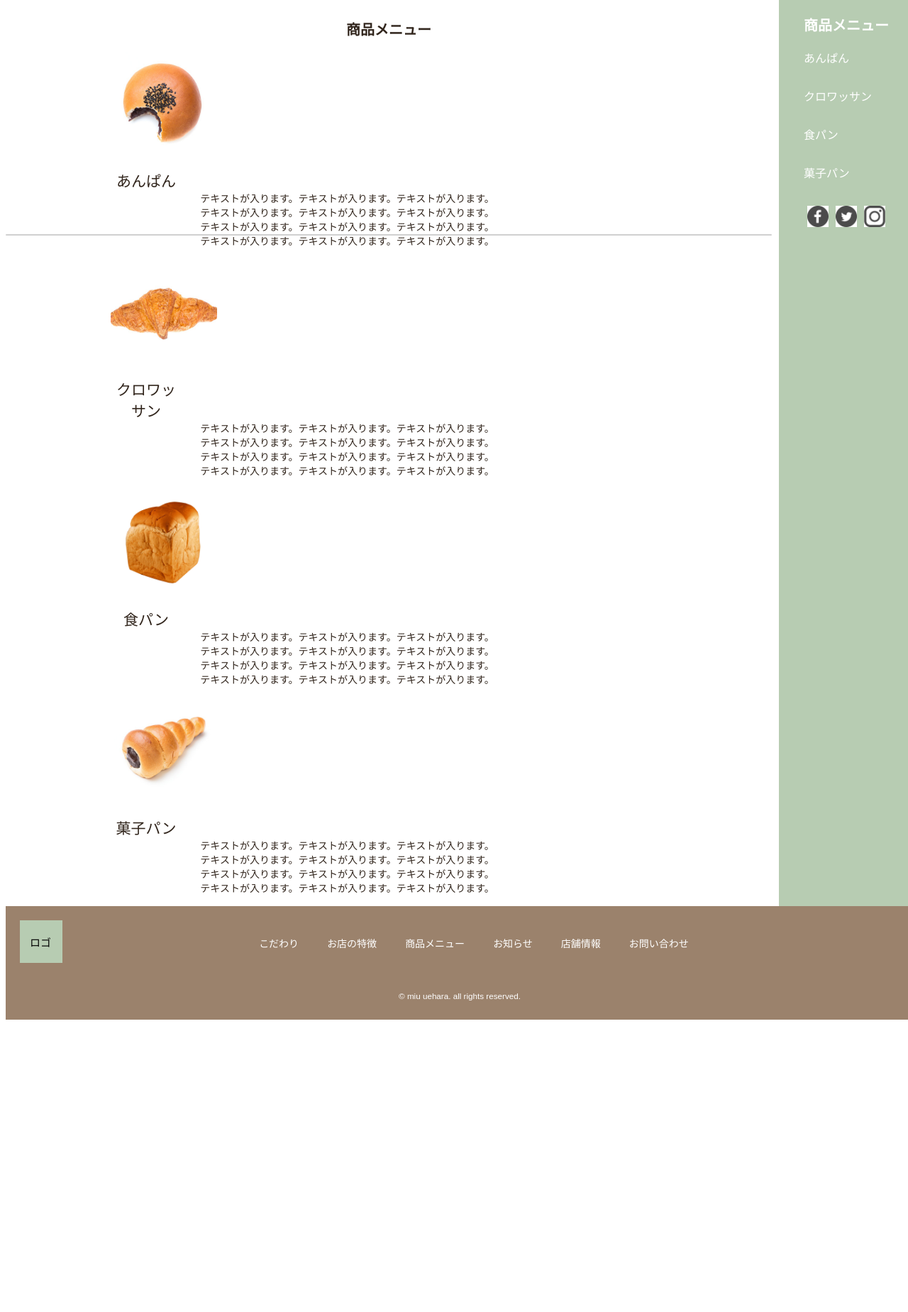
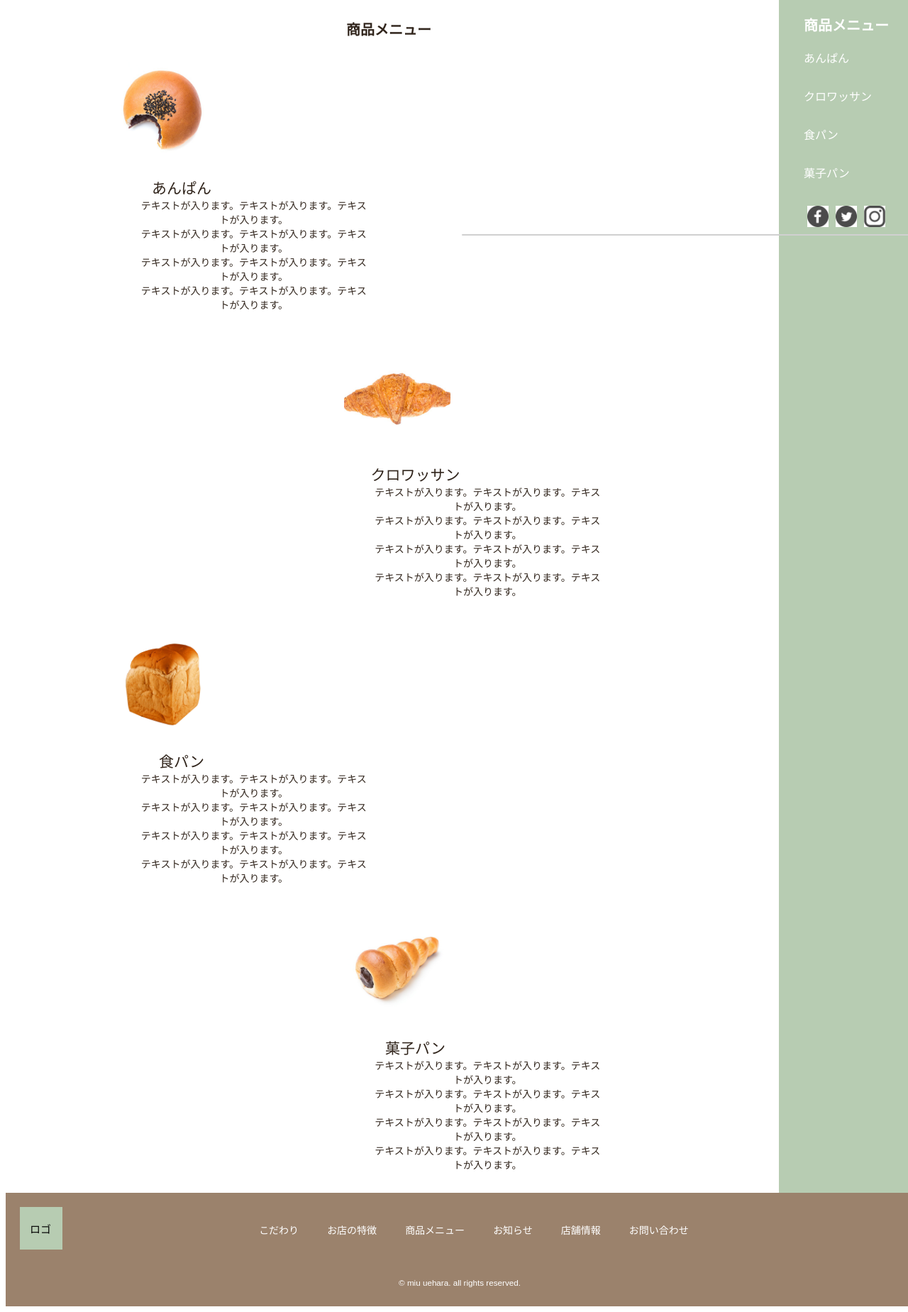
Before and after one commit to ueharamiu/miubread, a PHP site: page /menu.html in a window 1280 px wide; the page is wider, and only the part inside the window is pictured. Shown: the part 118-1967 px from the top of that part at 71% size. Before the commit the page ends 1555 px from the top of that part, so only its background shows below. Run offline with PHP 8.4, Linux system fonts and the light colour scheme.

Commit message:
menu.scss をネスト表記でコーディング

```diff
--- a/css/style.css
+++ b/css/style.css
@@ -1,4 +1,51 @@
 @charset "UTF-8";
+.menu-wrapper-grid {
+  background: #ffffff;
+  height: auto;
+}
+
+.menu-wrapper-grid::before {
+  content: none;
+}
+
+.menu-title {
+  color: #31251c;
+}
+
+.menu-images {
+  display: block;
+}
+
+.anpan,
+.plain-bread {
+  float: left;
+}
+
+.croissant,
+.sweet-bread {
+  float: right;
+}
+
+figcaption {
+  width: 80%;
+  height: 50%;
+}
+
+.menu-commentary {
+  display: -webkit-box;
+  display: -ms-flexbox;
+  display: flex;
+  -webkit-box-orient: vertical;
+  -webkit-box-direction: normal;
+      -ms-flex-direction: column;
+          flex-direction: column;
+}
+
+.menu-commentary > .bread-name {
+  font-size: 1.5em;
+  width: 200px;
+}
+
 .container {
   margin-left: auto;
   margin-right: auto;
@@ -300,7 +347,7 @@ ul.sns {
 }
 
 /* 商品メニュー(index.html) */
-.menu-wrapper-grid {
+.toppage-menu-wrapper-grid {
   width: 1080px;
   height: 300px;
   margin-top: 10px;
@@ -309,7 +356,7 @@ ul.sns {
   position: relative;
 }
 
-.menu-wrapper-grid::before {
+.toppage-menu-wrapper-grid::before {
   /* 上に灰色の横線を配置 */
   content: '';
   position: absolute;
@@ -352,7 +399,7 @@ ul.sns {
   /* 画像を中央でトリミング */
 }
 
-.menu-wrapper-grid::after {
+.toppage-menu-wrapper-grid::after {
   /* 下に灰色の横線を配置 */
   content: '';
   position: absolute;
@@ -477,42 +524,6 @@ input[type="submit"] {
   width: 1080px;
   height: 2px;
   top: 304px;
-}
-
-.menu-wrapper-grid {
-  background: #ffffff;
-  height: auto;
-}
-
-.menu-wrapper-grid::before {
-  content: none;
-}
-
-.menu-title {
-  color: #31251c;
-}
-
-.menu-images {
-  display: block;
-}
-
-figcaption {
-  width: 80%;
-  height: 50%;
-}
-
-dl {
-  display: -webkit-box;
-  display: -ms-flexbox;
-  display: flex;
-  -webkit-box-orient: vertical;
-  -webkit-box-direction: normal;
-      -ms-flex-direction: column;
-          flex-direction: column;
-}
-
-.bread-name {
-  font-size: 1.5em;
 }
 
 /* 共通部分 */
@@ -2059,13 +2070,13 @@ img {
     display: inline-block;
   }
   /* 商品メニュー(スマートフォン) */
-  .menu-wrapper-grid {
+  .toppage-menu-wrapper-grid {
     width: 100%;
     height: auto;
     position: relative;
     background-color: #9B826C;
   }
-  .menu-wrapper-grid::before {
+  .toppage-menu-wrapper-grid::before {
     /* 上に灰色の横線を配置(スマートフォン) */
     content: '';
     position: absolute;
@@ -2076,17 +2087,17 @@ img {
     top: -6px;
     left: 0;
   }
-  .menu-box {
+  .toppage-menu-box {
     min-width: 261px;
   }
-  .menu-title {
+  .toppage-menu-title {
     font-size: 95%;
     text-align: center;
     margin-top: 4%;
     margin-bottom: 10px;
     color: #ffffff;
   }
-  .menu-images {
+  .toppage-menu-images {
     display: -webkit-box;
     display: -ms-flexbox;
     display: flex;
@@ -2106,7 +2117,7 @@ img {
     text-align: center;
     font-size: 80%;
   }
-  .menu-images figure img {
+  .toppage-menu-images figure img {
     width: 100%;
     height: 100%;
     min-width: 50px;
@@ -2117,7 +2128,7 @@ img {
        object-fit: cover;
     /* 画像を中央でトリミング(スマートフォン) */
   }
-  .menu-wrapper-grid::after {
+  .toppage-menu-wrapper-grid::after {
     /* 下に灰色の横線を配置(スマートフォン) */
     content: '';
     position: absolute;
--- a/index.html
+++ b/index.html
@@ -102,7 +102,7 @@
           </div> <!-- .f-container -->
 
           <article>
-            <div class="menu-wrapper-grid">
+            <div class="toppage-menu-wrapper-grid">
               <div class="menu-box">
                 <h2 class="menu-title">商品メニュー</h2>
                 <div class="menu-images">
@@ -127,7 +127,7 @@
                   </figure>
                 </div> <!-- .menu-images -->
               </div> <!-- .menu-box -->
-            </div> <!-- menu-wrapper-grid -->
+            </div> <!-- .toppage-menu-wrapper-grid -->
           </article>
 
 
--- a/menu.html
+++ b/menu.html
@@ -68,7 +68,7 @@
                   <figure class="anpan">
                     <img src="images/menu1.jpg" alt="あんぱん">
                       <figcaption>
-                        <dl>
+                        <dl class="menu-commentary">
                           <dt class="bread-name">あんぱん</dt>
                           <dd>テキストが入ります。テキストが入ります。テキストが入ります。</dd>
                           <dd>テキストが入ります。テキストが入ります。テキストが入ります。</dd>
@@ -81,7 +81,7 @@
                   <figure class="croissant">
                     <img src="images/menu2.jpg" alt="クロワッサン">
                       <figcaption>
-                        <dl>
+                        <dl class="menu-commentary">
                           <dt class="bread-name">クロワッサン</dt>
                           <dd>テキストが入ります。テキストが入ります。テキストが入ります。</dd>
                           <dd>テキストが入ります。テキストが入ります。テキストが入ります。</dd>
@@ -94,7 +94,7 @@
                   <figure class="plain-bread">
                     <img src="images/menu3.jpg" alt="食パン">
                       <figcaption>
-                        <dl>
+                        <dl class="menu-commentary">
                           <dt class="bread-name">食パン</dt>
                           <dd>テキストが入ります。テキストが入ります。テキストが入ります。</dd>
                           <dd>テキストが入ります。テキストが入ります。テキストが入ります。</dd>
@@ -107,7 +107,7 @@
                   <figure class="sweet-bread">
                     <img src="images/menu4.jpg" alt="菓子パン">
                       <figcaption>
-                        <dl>
+                        <dl class="menu-commentary">
                           <dt class="bread-name">菓子パン</dt>
                           <dd>テキストが入ります。テキストが入ります。テキストが入ります。</dd>
                           <dd>テキストが入ります。テキストが入ります。テキストが入ります。</dd>
--- a/scss/_menu.scss
+++ b/scss/_menu.scss
@@ -1,10 +1,9 @@
 .menu-wrapper-grid {
   background: #ffffff;
   height: auto;
-}
-
-.menu-wrapper-grid::before {
-  content: none;
+  &::before {
+    content: none;
+  }
 }
 
 .menu-title {
@@ -15,16 +14,26 @@
   display: block;
 }
 
+.anpan,
+.plain-bread {
+  float: left;
+}
+
+.croissant,
+.sweet-bread {
+  float: right;
+}
+
 figcaption {
   width: 80%;
   height: 50%;
 }
 
-dl {
+.menu-commentary {
   display: flex;
   flex-direction: column;
+  > .bread-name {
+    font-size: 1.5em;
+    width: 200px;
+  }
 }
-
-.bread-name {
-  font-size: 1.5em;
-}
--- a/scss/page/_toppage.scss
+++ b/scss/page/_toppage.scss
@@ -113,7 +113,7 @@
 
 
   /* 商品メニュー(index.html) */
-  .menu-wrapper-grid {
+  .toppage-menu-wrapper-grid {
     width: 1080px;
     height: 300px;
     margin-top: 10px;
@@ -122,7 +122,7 @@
     position: relative;
   }
 
-  .menu-wrapper-grid::before { /* 上に灰色の横線を配置 */
+  .toppage-menu-wrapper-grid::before { /* 上に灰色の横線を配置 */
     content: '';
     position: absolute;
     background-color: #d0d0d0;
@@ -157,7 +157,7 @@
     object-fit: cover; /* 画像を中央でトリミング */
   }
 
-  .menu-wrapper-grid::after { /* 下に灰色の横線を配置 */
+  .toppage-menu-wrapper-grid::after { /* 下に灰色の横線を配置 */
     content: '';
     position: absolute;
     background-color: #d0d0d0;
--- a/scss/style.scss
+++ b/scss/style.scss
@@ -1,12 +1,13 @@
 @charset "UTF-8";
 
+@import "./menu";
 @import "./common/footer";
 @import "./common/header";
 @import "./common/sidebar";
 
 @import "./page/toppage";
 
-@import "./menu";
+
 
 /* 共通部分 */
 html {
@@ -1583,14 +1584,14 @@ img {
 
 
   /* 商品メニュー(スマートフォン) */
-    .menu-wrapper-grid {
+    .toppage-menu-wrapper-grid {
       width: 100%;
       height: auto;
       position: relative;
       background-color: #9B826C;
     }
 
-    .menu-wrapper-grid::before { /* 上に灰色の横線を配置(スマートフォン) */
+    .toppage-menu-wrapper-grid::before { /* 上に灰色の横線を配置(スマートフォン) */
       content: '';
       position: absolute;
       background-color: #d0d0d0;
@@ -1601,11 +1602,11 @@ img {
       left: 0;
     }
 
-    .menu-box {
+    .toppage-menu-box {
       min-width: 261px;
     }
 
-    .menu-title {
+    .toppage-menu-title {
       font-size: 95%;
       text-align: center;
       margin-top: 4%;
@@ -1613,7 +1614,7 @@ img {
       color: #ffffff;
     }
 
-    .menu-images {
+    .toppage-menu-images {
       display: flex;
       flex-wrap: wrap;
       min-width: 249px;
@@ -1633,7 +1634,7 @@ img {
       font-size: 80%;
     }
 
-    .menu-images figure img {
+    .toppage-menu-images figure img {
       width: 100%;
       height: 100%;
       min-width: 50px;
@@ -1643,7 +1644,7 @@ img {
       object-fit: cover; /* 画像を中央でトリミング(スマートフォン) */
     }
 
-    .menu-wrapper-grid::after { /* 下に灰色の横線を配置(スマートフォン) */
+    .toppage-menu-wrapper-grid::after { /* 下に灰色の横線を配置(スマートフォン) */
       content: '';
       position: absolute;
       background-color: #d0d0d0;
```
Also changed, not shown: 1 other file.
